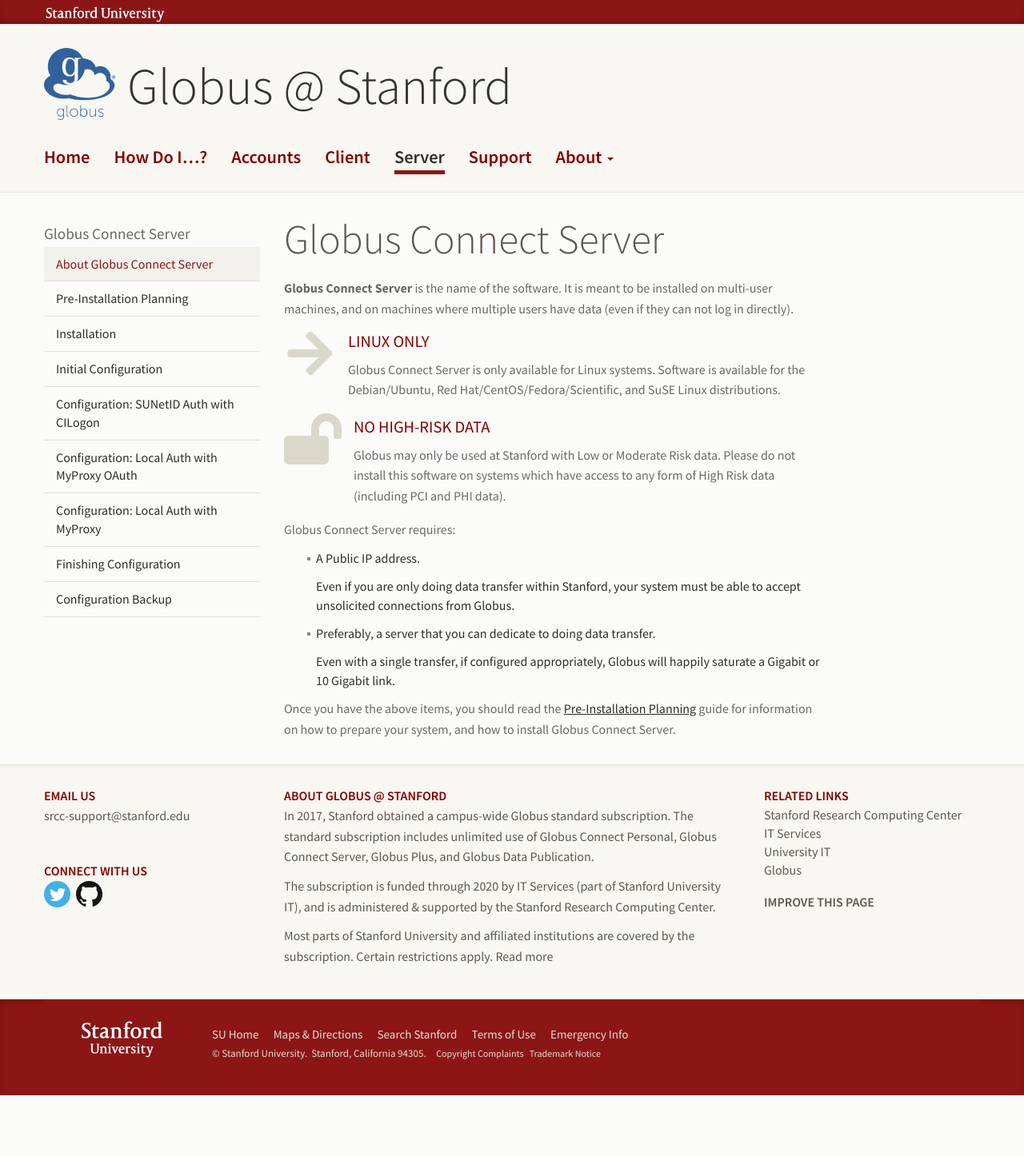
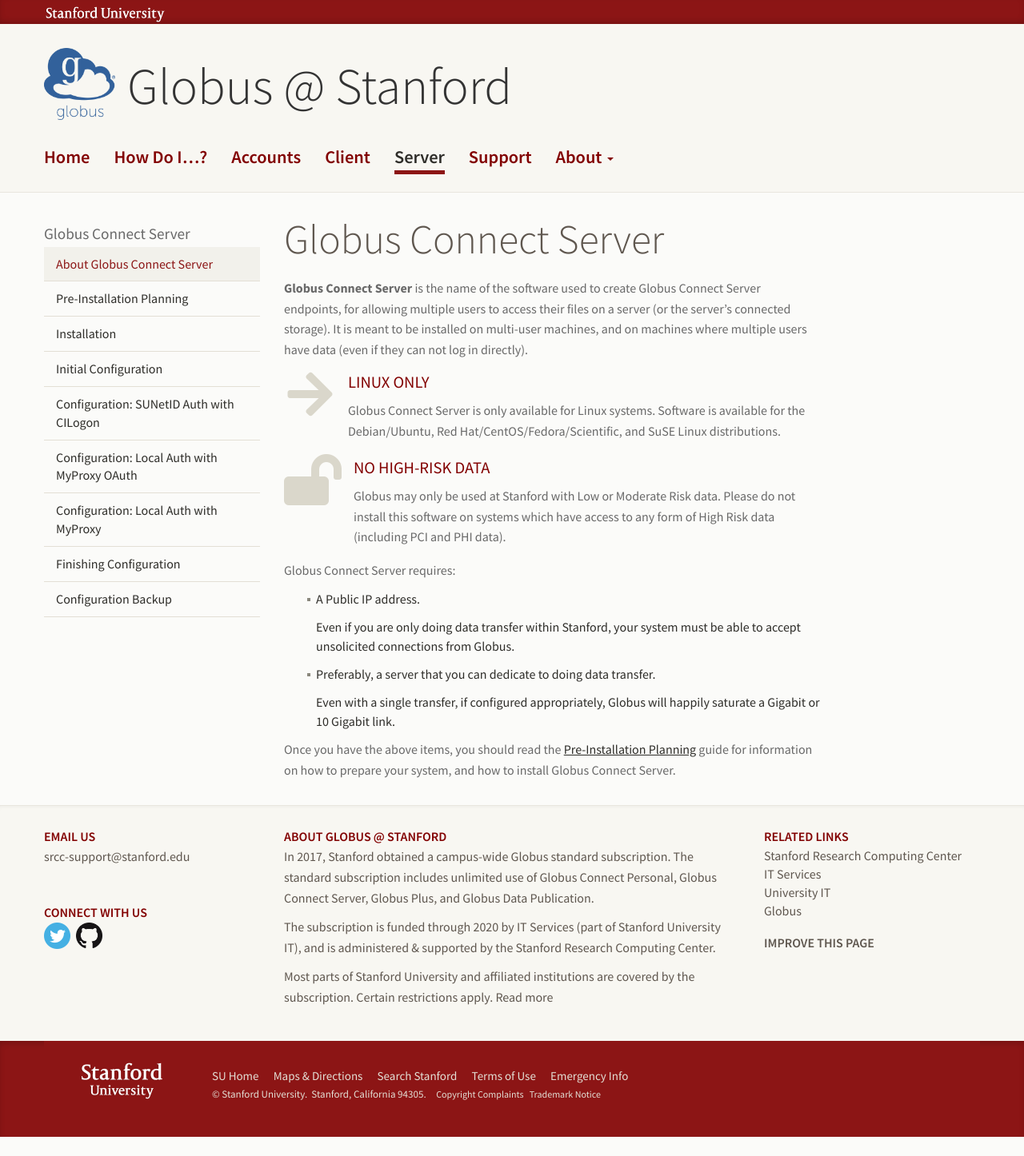
Before and after one commit to stanford-rc/globus.stanford.edu, a Jekyll site: the page built from server.md, in a window 1280 px wide. Shown: the whole page at 80% size. Built offline with Jekyll 4.4.1, drawn with Linux system fonts in a browser that asks for light colours; nearby versions of some CDN libraries; comment, search, counter and statistics services are not loaded; before the commit the page ends 1395 px from its top, so only the background shows below that.

Commit message:
Clarify what GCS is for

```diff
--- a/server.md
+++ b/server.md
@@ -7,9 +7,11 @@ description: Main page for Globus server information.
 
 # Globus Connect Server
 
-<b>Globus Connect Server</b> is the name of the software.  It is
-meant to be installed on multi-user machines, and on machines where multiple
-users have data (even if they can not log in directly).
+<b>Globus Connect Server</b> is the name of the software used to create Globus
+Connect Server endpoints, for allowing multiple users to access their files on
+a server (or the server's connected storage).  It is meant to be installed on
+multi-user machines, and on machines where multiple users have data (even if
+they can not log in directly).
 
 {% include info-box.html
    icon="arrow-right"
```
